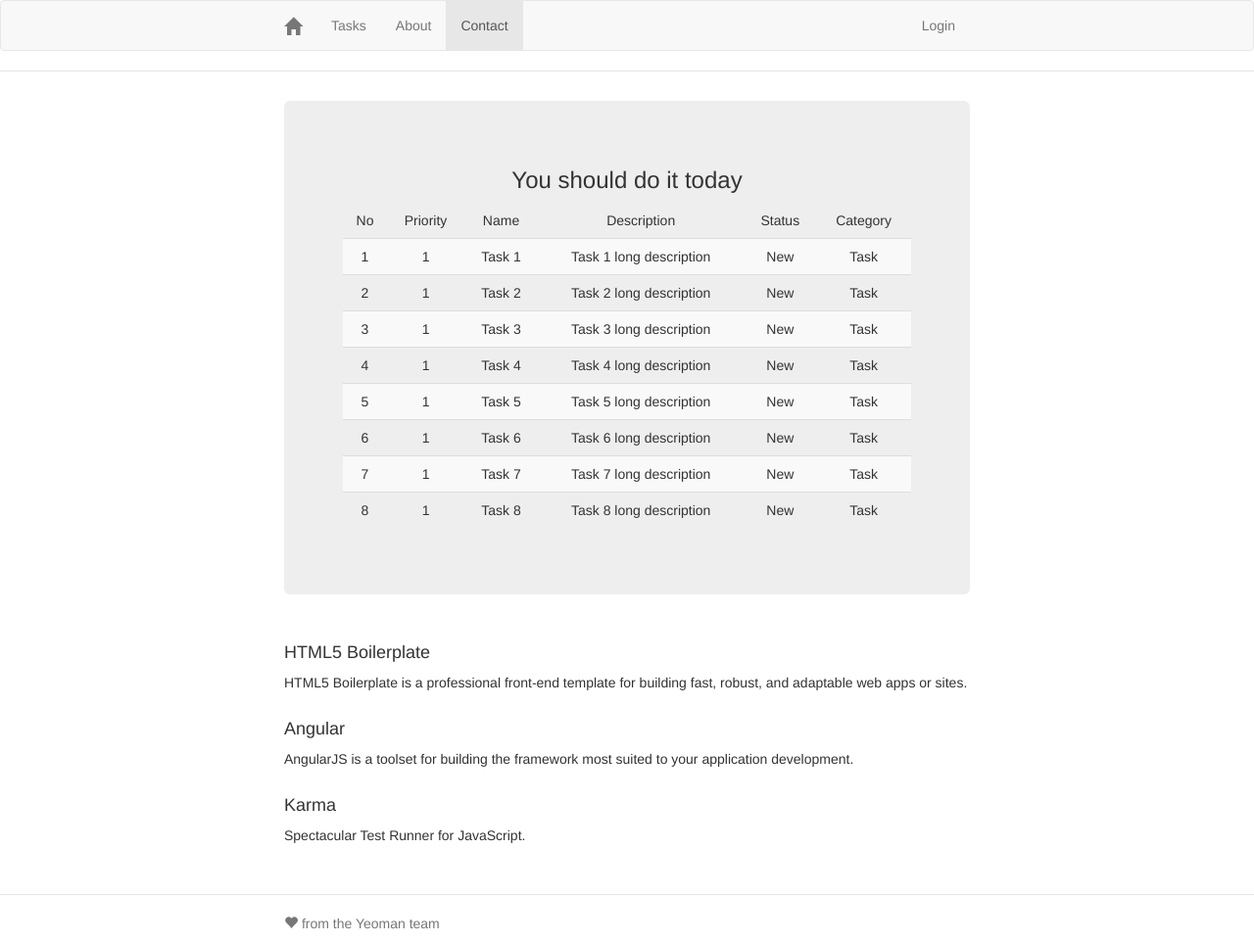
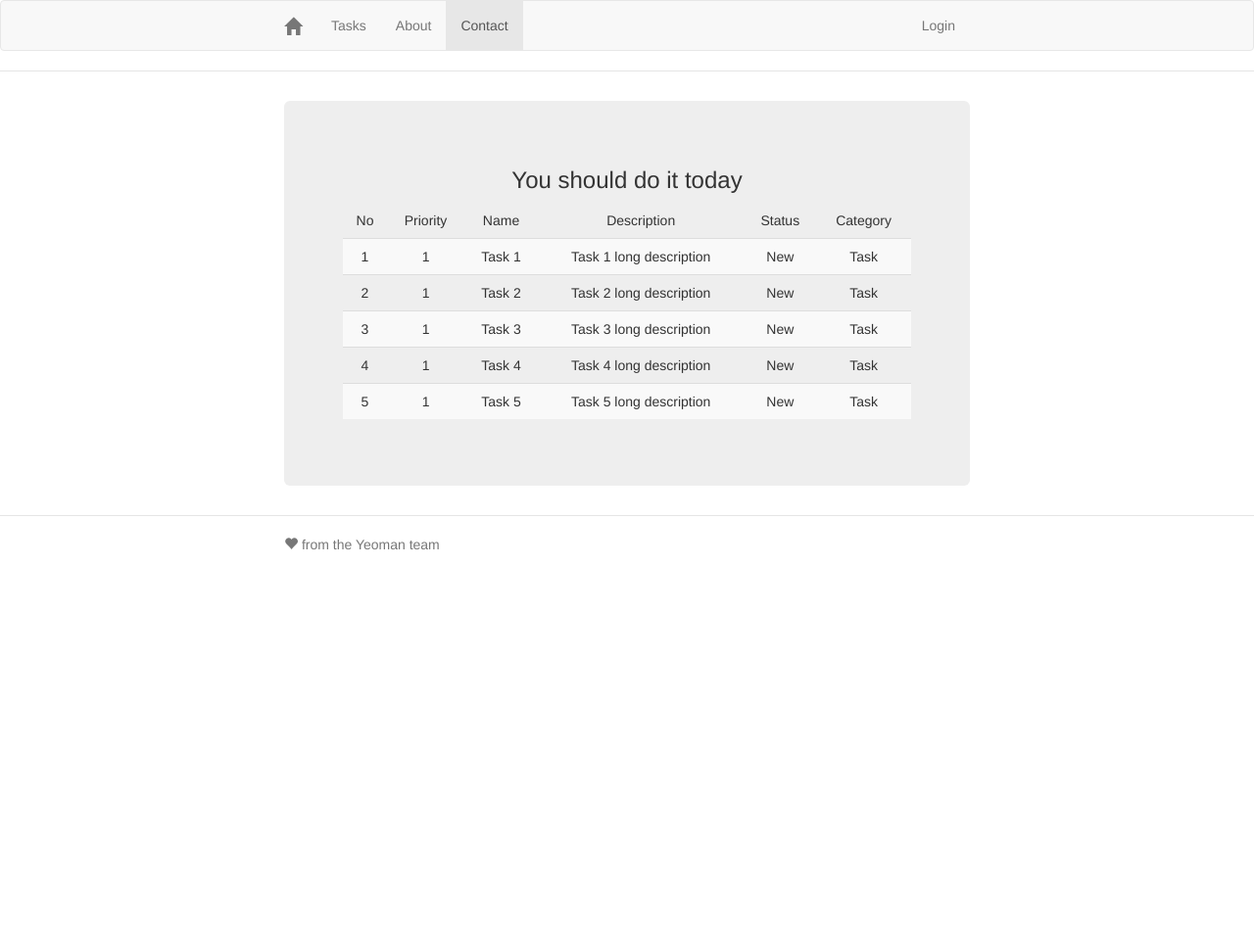
Before and after one commit to pogos/tododays, a website: page tododays-frontend/app/index.html in a window 1280 px wide. Shown: the whole page at 98% size. After the commit the page ends 800 px from the top, so only its background shows below. Drawn offline with nearby package versions, Linux system fonts and the light colour scheme; some packages are replaced by stand-ins of ours; files that its build step writes are made by us from their sources.

Commit message:
Add some fixes

```diff
--- a/tododays-frontend/app/index.html
+++ b/tododays-frontend/app/index.html
@@ -2,7 +2,7 @@
 <html>
   <head>
     <meta charset="utf-8">
-    <title></title>
+    <title>Tododays</title>
     <meta name="description" content="">
     <meta name="viewport" content="width=device-width">
     <!-- Place favicon.ico and apple-touch-icon.png in the root directory -->
@@ -62,7 +62,7 @@
     </div>
 
     <div class="container">
-    <div ng-view=""></div>
+      <div ng-view=""></div>
     </div>
 
     <div class="footer">
--- a/tododays-frontend/app/scripts/controllers/main.js
+++ b/tododays-frontend/app/scripts/controllers/main.js
@@ -10,15 +10,6 @@
 angular.module('tododaysApp')
   .controller('MainController', function ($scope, TasksService) {
 
-    $scope.tasks = TasksService.tasks;
+    $scope.tasks = TasksService.topTasks();
 
-    $scope.topTasks = function() {
-      return $scope.tasks.slice(0, 5);
-    };
-
-    this.awesomeThings = [
-      'HTML5 Boilerplate',
-      'AngularJS',
-      'Karma'
-    ];
   });
--- a/tododays-frontend/app/scripts/services/tasks.service.js
+++ b/tododays-frontend/app/scripts/services/tasks.service.js
@@ -15,5 +15,9 @@ angular.module('tododaysApp')
 
       ];
 
+      this.topTasks = function () {
+        return this.tasks.slice(0, 5);
+      };
+
     }
   );
--- a/tododays-frontend/app/views/main.html
+++ b/tododays-frontend/app/views/main.html
@@ -29,19 +29,19 @@
     <!--Always a pleasure scaffolding your apps.-->
   <!--</p>-->
   <!--<p><a class="btn btn-lg btn-success" ng-href="#/">Splendid!<span class="glyphicon glyphicon-ok"></span></a></p>-->
-</div>
+<!--</div>-->
 
-<div class="row marketing">
-  <h4>HTML5 Boilerplate</h4>
-  <p>
-    HTML5 Boilerplate is a professional front-end template for building fast, robust, and adaptable web apps or sites.
-  </p>
+<!--<div class="row marketing">-->
+  <!--<h4>HTML5 Boilerplate</h4>-->
+  <!--<p>-->
+    <!--HTML5 Boilerplate is a professional front-end template for building fast, robust, and adaptable web apps or sites.-->
+  <!--</p>-->
 
-  <h4>Angular</h4>
-  <p>
-    AngularJS is a toolset for building the framework most suited to your application development.
-  </p>
+  <!--<h4>Angular</h4>-->
+  <!--<p>-->
+    <!--AngularJS is a toolset for building the framework most suited to your application development.-->
+  <!--</p>-->
 
-  <h4>Karma</h4>
-  <p>Spectacular Test Runner for JavaScript.</p>
-</div>
+  <!--<h4>Karma</h4>-->
+  <!--<p>Spectacular Test Runner for JavaScript.</p>-->
+<!--</div>-->
```
Also changed, not shown: tododays-frontend/test/spec/controllers/about.js (+4 -4 lines), tododays-frontend/test/spec/controllers/main.js (+4 -4 lines).
